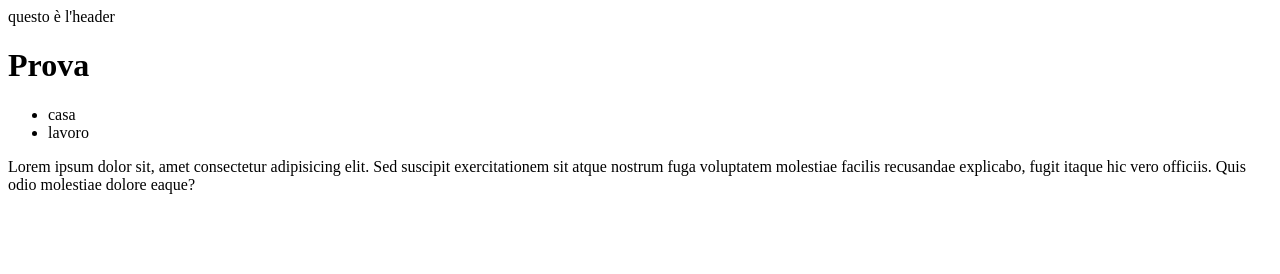
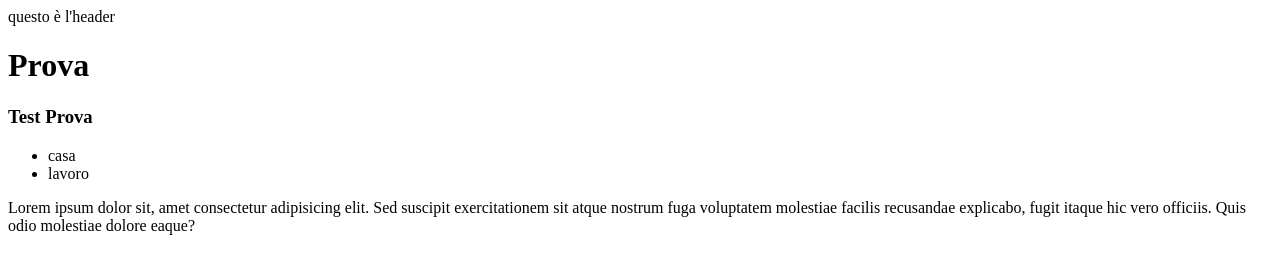
Before and after one commit to erikaCutugno/git-prova, a plain HTML site: page index.html in a window 1280 px wide. Drawn offline with Linux system fonts and the light colour scheme.

Commit message:
feat: add h3

```diff
--- a/index.html
+++ b/index.html
@@ -8,7 +8,7 @@
   <body>
     <header>questo è l'header</header>
     <h1>Prova</h1>
-
+    <h3>Test Prova</h3>
     <ul>
       <li>casa</li>
       <li>lavoro</li>
```
